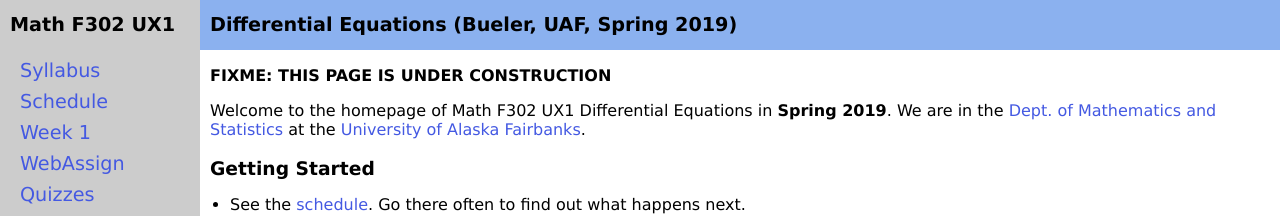
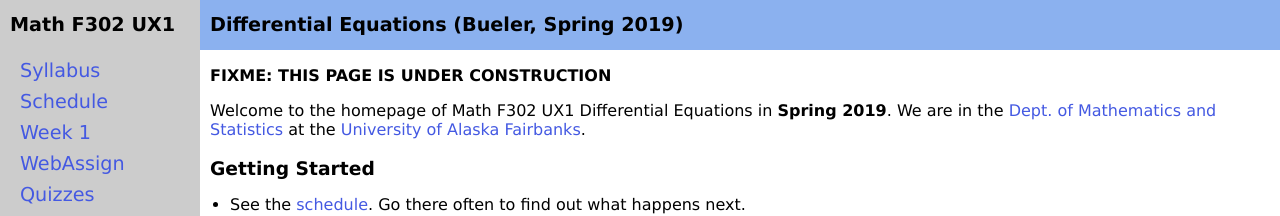
Before and after one commit to bueler/math302, a Jekyll site: the page built from index.md, in a window 1280 px wide. Shown: the top 216 px of the page. Built offline with Jekyll 4.4.1, drawn with Linux system fonts in a browser that asks for light colours.

Commit message:
minor heading fix

```diff
--- a/_layouts/course-page.html
+++ b/_layouts/course-page.html
@@ -29,7 +29,7 @@
 
 <div id="main" class="main-body" onclick="closeNav()">
 <a id="top"></a>
-<div class="page-header hide-small"><a href="index.html">Differential Equations (Bueler, UAF, Spring 2019)</a></div>
+<div class="page-header hide-small"><a href="index.html">Differential Equations (Bueler, Spring 2019)</a></div>
 <div class="page-header hide-large"><a href="index.html">Differential Equations</a></div>
 
 <div class="page-content">
```
